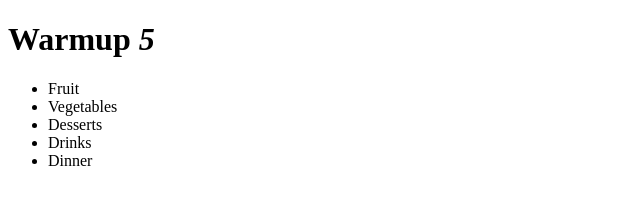
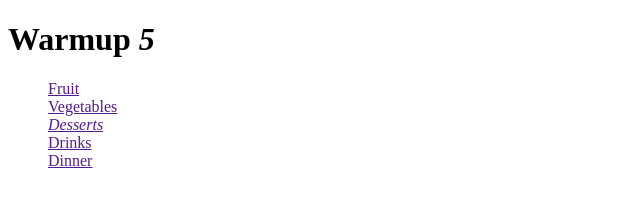
Before and after one commit to brodybane48-dotcom/warmup-5, a plain HTML site: page index.html in a window 1280 px wide. Shown: the whole page, without its empty margins (0-640 px from the left). Drawn offline with Linux system fonts and the light colour scheme.

Commit message:
turned to links, removed bullets

```diff
--- a/index.html
+++ b/index.html
@@ -7,12 +7,22 @@
     </head>
     <body>
         <h1>Warmup <em>5</em></h1>
-        <ul>
-           <li>Fruit</li>
-           <li>Vegetables</li>
-           <li>Desserts</li>
-           <li>Drinks</li>
-           <li>Dinner</li>
+        <ul style="list-style-type: none;">
+           <li>
+                <a href="">Fruit</a>
+            </li>
+           <li>
+                <a href="">Vegetables</a>
+            </li>
+           <li>
+                <a href=""><em>Desserts</em></a>
+            </li>
+           <li>
+                <a href="">Drinks</a>
+            </li>
+           <li>
+                <a href="">Dinner</a>
+            </li>
         </ul>
     </body>
 </html>
```
